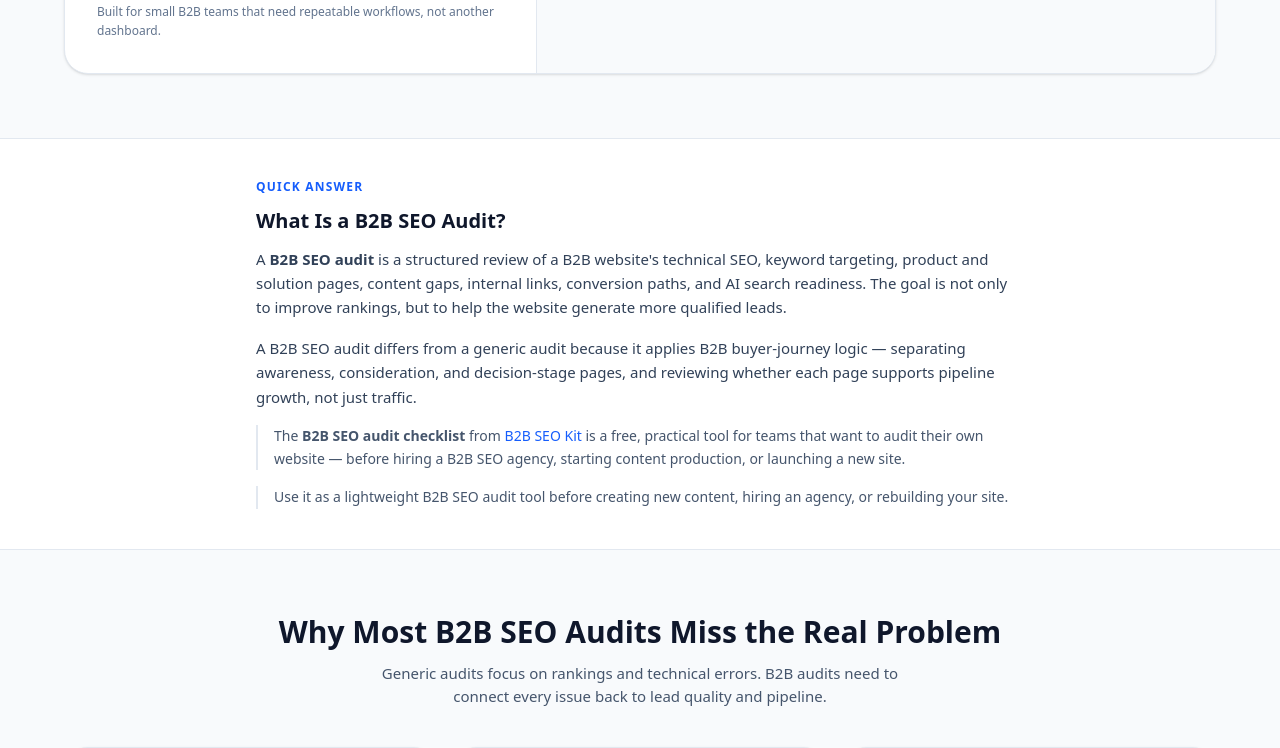
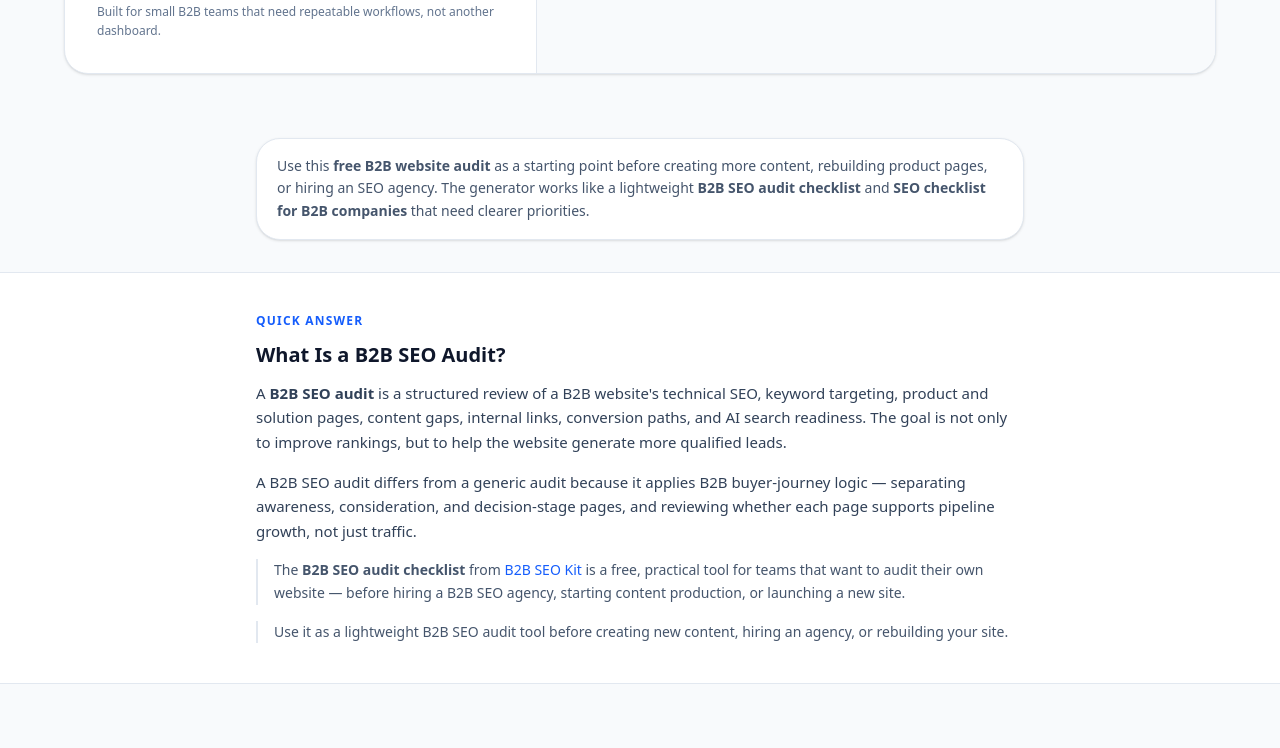
Before and after one commit to clairesun0731-art/b2b-seo-kit, a Next.js app: page /b2b-seo-audit in a window 1280 px wide. Shown: the part 1280-2028 px from the top of the page. Built offline with nearby package versions, Linux system fonts and the light colour scheme.

Commit message:
Lightly optimize audit page long-tail SEO

```diff
--- a/app/b2b-seo-audit/page.tsx
+++ b/app/b2b-seo-audit/page.tsx
@@ -58,6 +58,14 @@ const faqSchema = {
     },
     {
       "@type": "Question",
+      name: "What is a free B2B website audit?",
+      acceptedAnswer: {
+        "@type": "Answer",
+        text: "A free B2B website audit helps teams review product pages, keyword intent, internal links, conversion paths, technical basics, and AI search readiness before creating more content or hiring an SEO agency.",
+      },
+    },
+    {
+      "@type": "Question",
       name: "Can I use this checklist before hiring a B2B SEO agency?",
       acceptedAnswer: {
         "@type": "Answer",
@@ -85,7 +93,15 @@ const faqSchema = {
       name: "Can this be used as an SEO checklist for B2B companies?",
       acceptedAnswer: {
         "@type": "Answer",
-        text: "Yes. The checklist is designed for B2B companies that need to review technical SEO, keyword intent, product pages, content gaps, internal links, conversion paths, and AI search readiness in one workflow.",
+        text: "Yes. B2B SEO Audit Generator creates a starter checklist for B2B companies that need to prioritize product page SEO, internal linking, CTA paths, content gaps, and AI search readiness.",
+      },
+    },
+    {
+      "@type": "Question",
+      name: "Is this a full technical SEO audit tool?",
+      acceptedAnswer: {
+        "@type": "Answer",
+        text: "No. This is a lightweight B2B SEO audit tool for prioritization. It does not crawl your site or replace a full technical audit, but it helps teams decide what to check and fix first.",
       },
     },
     {
@@ -416,6 +432,17 @@ export default function B2BSEOAuditPage() {
           </section>
 
           <AuditGenerator />
+
+          <section className="px-4 sm:px-6 pb-8">
+            <div className="max-w-3xl mx-auto">
+              <p className="text-sm leading-relaxed text-slate-600 bg-white border border-slate-200 rounded-3xl px-5 py-4 shadow-sm">
+                Use this <strong>free B2B website audit</strong> as a starting point before
+                creating more content, rebuilding product pages, or hiring an SEO agency. The
+                generator works like a lightweight <strong>B2B SEO audit checklist</strong> and{" "}
+                <strong>SEO checklist for B2B companies</strong> that need clearer priorities.
+              </p>
+            </div>
+          </section>
 
           {/* ── 2. Quick Answer ── */}
           <section className="py-10 px-4 sm:px-6 bg-white border-y border-slate-200">
--- a/app/b2b-seo-kit/page.tsx
+++ b/app/b2b-seo-kit/page.tsx
@@ -399,7 +399,7 @@ export default function B2BSEOKitPage() {
               <p className="text-slate-700 leading-relaxed text-[15px] mb-4">
                 If you need a starting point, begin with the{" "}
                 <a href="/b2b-seo-audit" className="text-blue-600 hover:underline">
-                  B2B SEO audit checklist
+                  B2B SEO Audit Generator
                 </a>{" "}
                 to find the highest-priority page, content, and internal linking gaps before
                 working through the full toolkit.
--- a/app/page.tsx
+++ b/app/page.tsx
@@ -198,7 +198,7 @@ export default function Home() {
                   href="/b2b-seo-audit"
                   className="w-full rounded-2xl bg-blue-600 px-7 py-3.5 text-base font-semibold text-white shadow-sm transition-colors hover:bg-blue-700 sm:w-auto"
                 >
-                  Start with a Free SEO Audit
+                  Run the Free B2B Website Audit
                 </a>
 
                 <a
```
